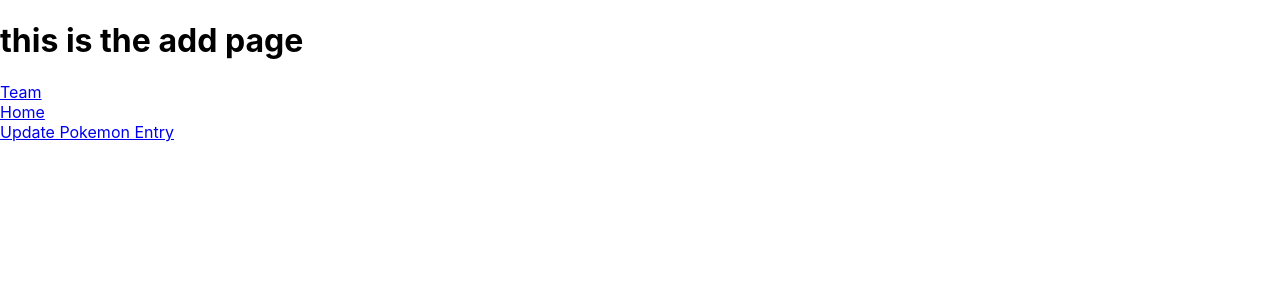
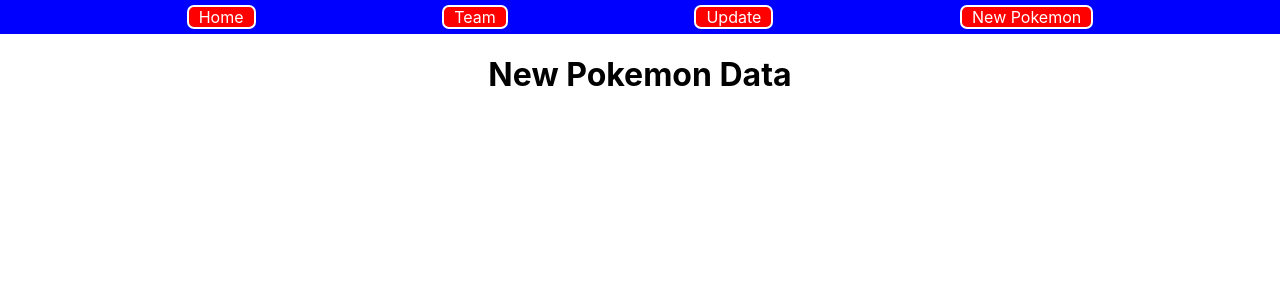
Before and after one commit to JeffreyHernandez1025/PocketDex, a React (Create React App) app: page /add-pokemon in a window 1280 px wide. Shown: the top 300 px of the page. Built offline with nearby package versions, Linux system fonts and the light colour scheme.

Commit message:
updated navigation

```diff
--- a/src/pages/Add/Add.js
+++ b/src/pages/Add/Add.js
@@ -1,16 +1,90 @@
-import react from 'react'
 import { Link } from "react-router-dom";
+import styled from "styled-components";
+
+const NavigationContainer = styled.div`
+justify-content: space-evenly;
+display: flex;
+flex-direction: row;
+background-color: blue;
+padding-top: 5px
+`;
+
+const NavigationButtons = styled.div`
+background-color: red;
+border: solid;
+border-color: white;
+border-width: 2px;
+border-radius: 7px;
+margin-bottom: 5px;
+`;
+
+const Header = styled.h1`
+text-align: center;
+`;
 
 export default function Add() {
 
     return(
         <div>
-            <h1> this is the add page </h1>
-            <div style={{flexDirection: 'column', display: 'flex'}}>
-            <Link to='/team'>Team</Link>
-            <Link to='/'>Home</Link>
-            <Link to='/update-pokemon'>Update Pokemon Entry</Link>
-            </div>
+            <NavigationContainer>
+                <NavigationButtons>
+                    <Link
+                        style={{
+                            color: 'white',
+                            textDecoration: 'none',
+                            paddingLeft: 10,
+                            paddingRight: 10,
+                            paddingTop: 5,
+                            paddingBottom: 5,
+                        }}
+                        to='/'>
+                        Home
+                    </Link>
+                </NavigationButtons>
+                <NavigationButtons>
+                    <Link
+                    style={{
+                        color: 'white',
+                        textDecoration: 'none',
+                        paddingLeft: 10,
+                        paddingRight: 10,
+                        paddingTop: 5,
+                        paddingBottom: 5,
+                    }}
+                    to='/team'>
+                        Team
+                        </Link>
+                </NavigationButtons>
+                <NavigationButtons>
+                    <Link
+                    style={{
+                        color: 'white',
+                        textDecoration: 'none',
+                        paddingLeft: 10,
+                        paddingRight: 10,
+                        paddingTop: 5,
+                        paddingBottom: 5,
+                    }}
+                    to='/update-pokemon'>
+                        Update
+                        </Link>
+                </NavigationButtons>
+                <NavigationButtons>
+                    <Link
+                        style={{
+                            color: 'white',
+                            textDecoration: 'none',
+                            paddingLeft: 10,
+                            paddingRight: 10,
+                            paddingTop: 5,
+                            paddingBottom: 5,
+                        }}
+                        to='/add-pokemon'>
+                        New Pokemon
+                    </Link>
+                </NavigationButtons>
+            </NavigationContainer>
+            <Header> New Pokemon Data </Header>
         </div>
     )
 }
--- a/src/pages/Home/Home.js
+++ b/src/pages/Home/Home.js
@@ -1,16 +1,90 @@
-import react from 'react'
 import { Link } from "react-router-dom";
+import styled from "styled-components";
+
+const NavigationContainer = styled.div`
+justify-content: space-evenly;
+display: flex;
+flex-direction: row;
+background-color: blue;
+padding-top: 5px
+`;
+
+const NavigationButtons = styled.div`
+background-color: red;
+border: solid;
+border-color: white;
+border-width: 2px;
+border-radius: 7px;
+margin-bottom: 5px;
+`;
+
+const Header = styled.h1`
+text-align: center;
+`;
 
 export default function Home() {
 
     return (
         <div>
-            <div style={{flexDirection: 'column', display: 'flex'}}>
-            <h1> this is the home page </h1>
-            <Link to='/team'>Team</Link>
-            <Link to='/update-pokemon'>Update</Link>
-            <Link to='/add-pokemon'>New Pokemon Entry</Link>
-            </div>
+            <NavigationContainer>
+                <NavigationButtons>
+                    <Link
+                        style={{
+                            color: 'white',
+                            textDecoration: 'none',
+                            paddingLeft: 10,
+                            paddingRight: 10,
+                            paddingTop: 5,
+                            paddingBottom: 5,
+                        }}
+                        to='/'>
+                        Home
+                    </Link>
+                </NavigationButtons>
+                <NavigationButtons>
+                    <Link
+                        style={{
+                            color: 'white',
+                            textDecoration: 'none',
+                            paddingLeft: 10,
+                            paddingRight: 10,
+                            paddingTop: 5,
+                            paddingBottom: 5,
+                        }}
+                        to='/team'>
+                        Team
+                    </Link>
+                </NavigationButtons>
+                <NavigationButtons>
+                    <Link
+                    style={{
+                        color: 'white',
+                        textDecoration: 'none',
+                        paddingLeft: 10,
+                        paddingRight: 10,
+                        paddingTop: 5,
+                        paddingBottom: 5,
+                    }}
+                    to='/update-pokemon'>
+                        Update
+                        </Link>
+                </NavigationButtons>
+                <NavigationButtons>
+                    <Link
+                    style={{
+                        color: 'white',
+                        textDecoration: 'none',
+                        paddingLeft: 10,
+                        paddingRight: 10,
+                        paddingTop: 5,
+                        paddingBottom: 5,
+                    }}
+                    to='/add-pokemon'>
+                        New Pokemon
+                        </Link>
+                </NavigationButtons>
+            </NavigationContainer>
+            <Header> Pokemon </Header>
         </div>
     )
 }
--- a/src/pages/Team/Team.js
+++ b/src/pages/Team/Team.js
@@ -1,16 +1,90 @@
-import react from 'react'
 import { Link } from "react-router-dom";
+import styled from "styled-components";
+
+const NavigationContainer = styled.div`
+justify-content: space-evenly;
+display: flex;
+flex-direction: row;
+background-color: blue;
+padding-top: 5px
+`;
+
+const NavigationButtons = styled.div`
+background-color: red;
+border: solid;
+border-color: white;
+border-width: 2px;
+border-radius: 7px;
+margin-bottom: 5px;
+`;
+
+const Header = styled.h1`
+text-align: center;
+`;
 
 export default function Team() {
 
     return(
         <div>
-            <h1> this is the team page </h1>
-            <div style={{flexDirection: 'column', display: 'flex'}}>
-            <Link to='/'>Home</Link>
-            <Link to='/update-pokemon'>Update</Link>
-            <Link to='/add-pokemon'>New Pokemon Entry</Link>
-            </div>
+            <NavigationContainer>
+                <NavigationButtons>
+                    <Link
+                        style={{
+                            color: 'white',
+                            textDecoration: 'none',
+                            paddingLeft: 10,
+                            paddingRight: 10,
+                            paddingTop: 5,
+                            paddingBottom: 5,
+                        }}
+                        to='/'>
+                        Home
+                    </Link>
+                </NavigationButtons>
+                <NavigationButtons>
+                    <Link
+                        style={{
+                            color: 'white',
+                            textDecoration: 'none',
+                            paddingLeft: 10,
+                            paddingRight: 10,
+                            paddingTop: 5,
+                            paddingBottom: 5,
+                        }}
+                        to='/team'>
+                        Team
+                    </Link>
+                </NavigationButtons>
+                <NavigationButtons>
+                    <Link
+                    style={{
+                        color: 'white',
+                        textDecoration: 'none',
+                        paddingLeft: 10,
+                        paddingRight: 10,
+                        paddingTop: 5,
+                        paddingBottom: 5,
+                    }}
+                    to='/update-pokemon'>
+                        Update
+                        </Link>
+                </NavigationButtons>
+                <NavigationButtons>
+                    <Link
+                    style={{
+                        color: 'white',
+                        textDecoration: 'none',
+                        paddingLeft: 10,
+                        paddingRight: 10,
+                        paddingTop: 5,
+                        paddingBottom: 5,
+                    }}
+                    to='/add-pokemon'>
+                        New Pokemon
+                        </Link>
+                </NavigationButtons>
+            </NavigationContainer>
+            <Header> Team </Header>
         </div>
     )
 }
--- a/src/pages/Update/Update.js
+++ b/src/pages/Update/Update.js
@@ -1,16 +1,90 @@
-import react from 'react'
 import { Link } from "react-router-dom";
+import styled from "styled-components";
+
+const NavigationContainer = styled.div`
+justify-content: space-evenly;
+display: flex;
+flex-direction: row;
+background-color: blue;
+padding-top: 5px
+`;
+
+const NavigationButtons = styled.div`
+background-color: red;
+border: solid;
+border-color: white;
+border-width: 2px;
+border-radius: 7px;
+margin-bottom: 5px;
+`;
+
+const Header = styled.h1`
+text-align: center;
+`;
 
 export default function Update() {
 
     return(
         <div>
-            <h1> this is the update page </h1>
-            <div style={{flexDirection: 'column', display: 'flex'}}>
-            <Link to='/team'>Team</Link>
-            <Link to='/'>Home</Link>
-            <Link to='/add-pokemon'>New Pokemon Entry</Link>
-            </div>
+            <NavigationContainer>
+                <NavigationButtons>
+                    <Link
+                        style={{
+                            color: 'white',
+                            textDecoration: 'none',
+                            paddingLeft: 10,
+                            paddingRight: 10,
+                            paddingTop: 5,
+                            paddingBottom: 5,
+                        }}
+                        to='/'>
+                        Home
+                    </Link>
+                </NavigationButtons>
+                <NavigationButtons>
+                    <Link
+                    style={{
+                        color: 'white',
+                        textDecoration: 'none',
+                        paddingLeft: 10,
+                        paddingRight: 10,
+                        paddingTop: 5,
+                        paddingBottom: 5,
+                    }}
+                    to='/team'>
+                        Team
+                        </Link>
+                </NavigationButtons>
+                <NavigationButtons>
+                    <Link
+                        style={{
+                            color: 'white',
+                            textDecoration: 'none',
+                            paddingLeft: 10,
+                            paddingRight: 10,
+                            paddingTop: 5,
+                            paddingBottom: 5,
+                        }}
+                        to='/update-pokemon'>
+                        Update
+                    </Link>
+                </NavigationButtons>
+                <NavigationButtons>
+                    <Link
+                    style={{
+                        color: 'white',
+                        textDecoration: 'none',
+                        paddingLeft: 10,
+                        paddingRight: 10,
+                        paddingTop: 5,
+                        paddingBottom: 5,
+                    }}
+                    to='/add-pokemon'>
+                        New Pokemon
+                        </Link>
+                </NavigationButtons>
+            </NavigationContainer>
+            <Header> Update </Header>
         </div>
     )
 }
```
